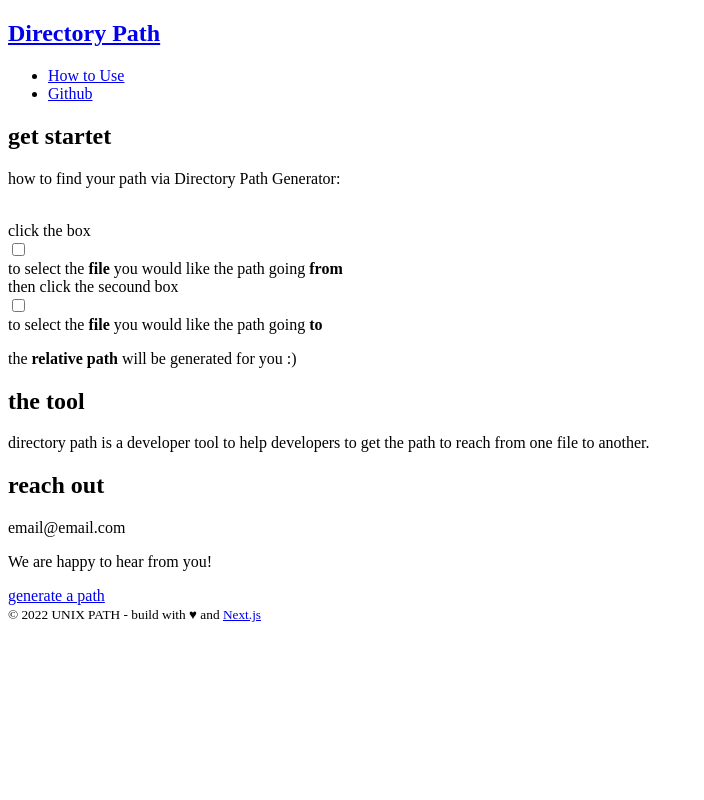
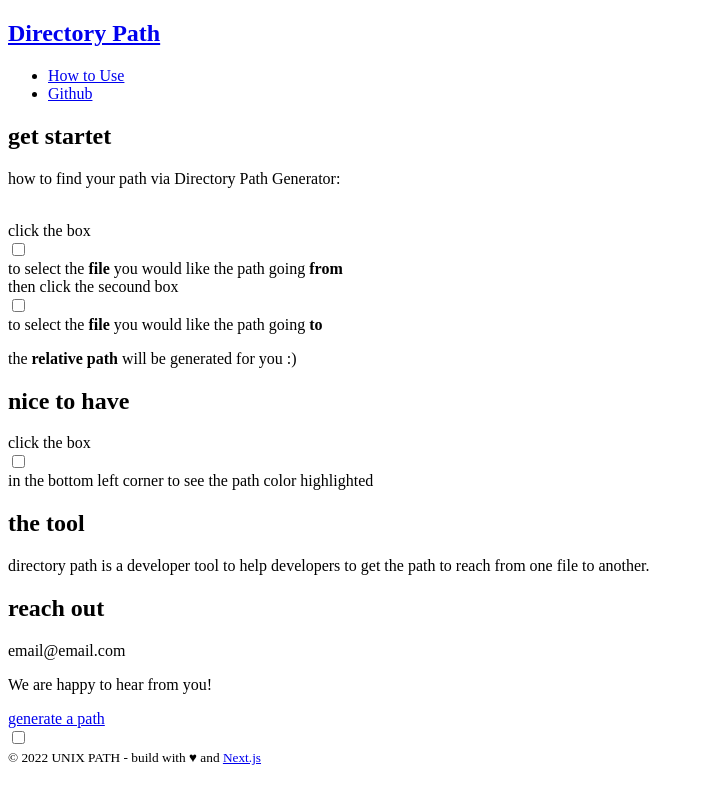
Before and after one commit to schaeferjessica/directory-path, a Next.js app: page /how-to-use in a window 1280 px wide. Shown: the whole page, without its empty margins (0-704 px from the left). Built offline with nearby package versions, Linux system fonts and the light colour scheme.

Commit message:
feat(footer): add checkbox for color highlight option

```diff
--- a/components/footer.js
+++ b/components/footer.js
@@ -4,7 +4,13 @@ export default function Footer() {
   return (
     <footer className="mt-12 mb-4 text-right">
       <Container>
-        <small>© 2022 UNIX PATH - build with ♥ and <a className="underline-text uppercase" href="https://nextjs.org/">Next.js</a></small>
+        <div className="flex justify-between items-center">
+          <div className="CheckBox">
+            <input className="checkboxDOM" type="checkbox"></input>
+            <span className="checkbox-span checkbox-span--color"></span>
+          </div>
+          <small>© 2022 UNIX PATH - build with ♥ and <a className="underline-text uppercase" href="https://nextjs.org/">Next.js</a></small>
+        </div>
       </Container>
     </footer>
   )
--- a/pages/how-to-use.js
+++ b/pages/how-to-use.js
@@ -12,6 +12,7 @@ export default function About() {
       <Container>
         <div className="mt-12">
           <div>
+
             <h2 className='uppercase mb-3'>get startet</h2>
             <p>how to find your path via Directory Path Generator:</p>
             <br />
@@ -35,6 +36,18 @@ export default function About() {
             <p className='mt-3'>the <strong className='uppercase font-normal'>relative path</strong> will be generated for you :)</p>
           </div>
 
+          <div className='mt-8'>
+            <h2 className='uppercase mb-3'>nice to have</h2>
+            <span>click the box</span>
+
+            <div className="CheckBox ml-2 mr-2">
+              <input className="checkboxDOM" type="checkbox"></input>
+              <span className="checkbox-span checkbox-span--color"></span>
+            </div>
+
+            <span>in the bottom left corner to see the path color highlighted</span>
+          </div>
+
 
           <div className='mt-8'>
             <h2 className='uppercase mb-3'>the tool</h2>
--- a/styles/index.css
+++ b/styles/index.css
@@ -35,6 +35,7 @@
 :root {
   --dark: rgb(24, 24, 24);
   --light: #fff;
+  --color: #bfe9ff;
 }
 
 [data-reactroot] {
@@ -116,3 +117,13 @@ input[type=checkbox]:checked + .checkbox-span:after {
 input[hidden] + .checkbox-span {
   display: none;
 }
+
+.checkbox-span.checkbox-span--color {
+  box-shadow: 2px 2px var(--color);
+}
+.checkbox-span.checkbox-span--color:before {
+  border: 9px solid var(--color);
+}
+input[type=checkbox]:checked + .checkbox-span.checkbox-span--color:after {
+  background-color: var(--color);
+}
```
